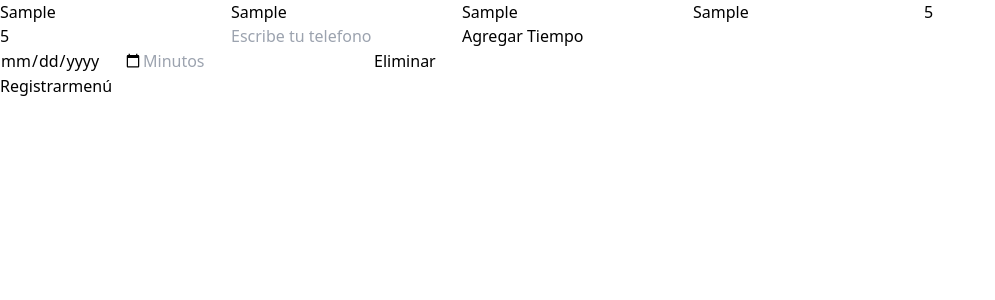
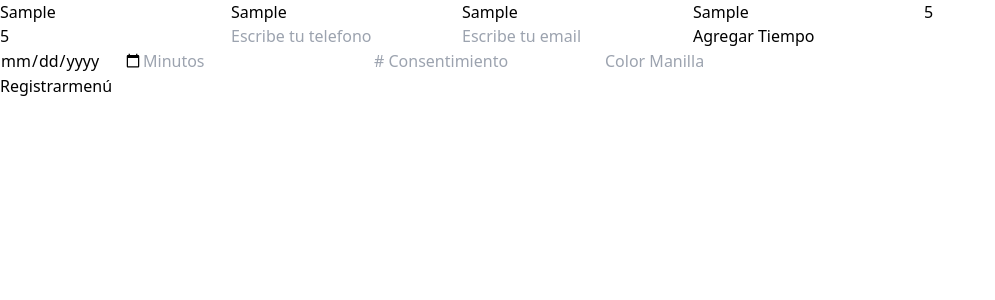
Before and after one commit to Santi-boop156165/frontend-control-tiempo, a React (Vite) app: page /registro in a window 1280 px wide. Both pictures are taken after typing "Sample", "Sample", "Sample", "Sample", "5", "5" into the empty fields and a click on the button "Agregar Tiempo". Shown: the top 300 px of the page, without its empty margins (0-995 px from the left). Built offline with nearby package versions, Linux system fonts and the light colour scheme.

Commit message:
[Fix] Cards Timing component

```diff
--- a/package.json
+++ b/package.json
@@ -16,7 +16,8 @@
     "react-dom": "^18.2.0",
     "react-hook-form": "^7.45.4",
     "react-hot-toast": "^2.4.1",
-    "react-router-dom": "^6.15.0"
+    "react-router-dom": "^6.15.0",
+    "zustand": "^4.4.1"
   },
   "devDependencies": {
     "@types/react": "^18.2.15",
--- a/src/components/Control_Tiempo.jsx
+++ b/src/components/Control_Tiempo.jsx
@@ -3,19 +3,21 @@ import { useEffect, useState } from "react";
 import { ApiGetUsers } from "../api/Api_get";
 import { ApiDeleteByUserId } from '../api/Api.delete';
 import TimerCard from './TimeCard';
-
+import Logo from '../assets/logo.svg';
 
 const Control_Tiempo = () => {
   const [data, setData] = useState([]);
 
-
+  console.log('Datos en localStorage antes de eliminar:', localStorage);
   const handleDelete = async (userId, userName) => {
     const confirmed = window.confirm(`¿Estás seguro de que deseas eliminar a ${userName}?`);
     if (confirmed) {
       try {
         await ApiDeleteByUserId(userId);
         setData((prevData) => prevData.filter(cliente => cliente.id !== userId));
-        localStorage.removeItem(`remainingTime_${userName}`);
+        localStorage.removeItem(`remainingTime_${userId}`);
+        localStorage.removeItem(`isRedBackground_${userId}`);
+         console.log('Datos en localStorage después de eliminar:', localStorage);
       } catch (error) {
         console.log(error);
       }
@@ -36,13 +38,21 @@ const Control_Tiempo = () => {
 
 
   return (
-    <div className="flex flex-wrap gap-4 p-6 ">
+    <div
+    style={{
+      backgroundImage: `url(${Logo})`,
+      backgroundSize: '600px 600px',
+      backgroundRepeat: 'no-repeat',
+      backgroundPosition: 'center'
+    }}
+     className="flex flex-wrap gap-4 p-6  bg-cover bg-no-repeat h-screen   ">
       {data.map((cliente) => (
         <div key={cliente.id} className="flex flex-col gap-2">
           <TimerCard
             id={cliente.id}
             name={`${cliente.first_name} ${cliente.second_name}`}
             minutes={cliente.control_tiempo[0].minutes_spent}
+            handleColor={cliente.control_tiempo[0].handleColor}
           />
           <button
            className=" transform transition-all duration-200 hover:-translate-y-1
--- a/src/components/Form.jsx
+++ b/src/components/Form.jsx
@@ -13,6 +13,15 @@ const Form = () => {
   const [controlTiempoFields, setControlTiempoFields] = useState([]);
   const [clientData, setClientData] = useState({});
   const { register, handleSubmit, setValue } = useForm();
+
+  const [addedControlFields, setAddedControlFields] = useState(false);
+
+  const handleAddControlFields = () => {
+    if (!addedControlFields) {
+      setControlTiempoFields([...controlTiempoFields, {}]);
+      setAddedControlFields(true);
+    }
+  };
 
   const onSubmit = async (data) => {
     try {
@@ -31,7 +40,7 @@ const Form = () => {
     } catch (error) {
       console.log(error + "ads");
       const dataError = error.response.data;
-      console.log(dataError);
+
 
       const keys = Object.keys(dataError);
       for (let i = 0; i < keys.length; i++) {
@@ -126,41 +135,52 @@ const Form = () => {
           placeholder="Escribe tu telefono"
           {...register("phone")}
         />
-
+        <input
+          className="w-full p-2 mb-4 border rounded"
+          type="email"
+          min="0"
+          autoComplete="off"
+          placeholder="Escribe tu email"
+          {...register("email")}
+        />
         <button
           type="button"
           className="flex flex-col"
-          onClick={() => {
-            setControlTiempoFields([...controlTiempoFields, {}]);
-          }}
+          onClick={handleAddControlFields}
         >
           Agregar Tiempo
         </button>
         {controlTiempoFields.map((control, index) => (
-          <div key={index} className="flex gap-2">
+          <div key={index} className="flex flex-col gap-2 mt-2 items-center justify-center">
             <input
               type="date"
-              className=" p-2 border border-gray-300 rounded-md shadow-sm focus:ring-blue-400 focus:border-blue-400"
+              className=" w-52 p-2 border border-gray-300 rounded-md shadow-sm focus:ring-blue-400 focus:border-blue-400"
               {...register(`control_tiempo[${index}].date`)}
               placeholder="Fecha"
             />
             <input
-            className=" w-24 border border-gray-300 rounded-md shadow-sm focus:ring-blue-400 focus:border-blue-400"
+              className=" w-52 p-2 border border-gray-300 rounded-md shadow-sm focus:ring-blue-400 focus:border-blue-400"
               type="number"
               min="0"
               placeholder="Minutos"
               {...register(`control_tiempo[${index}].minutes_spent`)}
             />
-            <button
-              type="button"
-              onClick={() => {
-                const newFields = [...controlTiempoFields];
-                newFields.splice(index, 1);
-                setControlTiempoFields(newFields);
-              }}
-            >
-              Eliminar
-            </button>
+            <input
+              className="w-52 p-2 border border-gray-300 rounded-md shadow-sm focus:ring-blue-400 focus:border-blue-400"
+              type="number"
+              min="0"
+              autoComplete="off"
+              placeholder="# Consentimiento"
+              {...register(`control_tiempo[${index}].consentNumber`)}
+            />
+             <input
+              className=" w-52 p-2 border border-gray-300 rounded-md shadow-sm focus:ring-blue-400 focus:border-blue-400"
+              type="text"
+              min="0"
+              autoComplete="off"
+              placeholder="Color Manilla"
+              {...register(`control_tiempo[${index}].handleColor`)}
+            />
           </div>
         ))}
         <div className="flex flex-col p-6 gap-4">
--- a/src/components/Grid.jsx
+++ b/src/components/Grid.jsx
@@ -85,6 +85,9 @@ const Grid = () => {
                   Teléfono
                 </th>
                 <th className="px-6 py-3 text-left text-sm font-medium">
+                  Email
+                </th>
+                <th className="px-6 py-3 text-left text-sm font-medium">
                   Ver control de tiempo
                 </th>
               </tr>
@@ -104,6 +107,9 @@ const Grid = () => {
                   </td>
                   <td className="px-6 py-4 whitespace-nowrap">
                     {cliente.phone}
+                  </td>
+                  <td className="px-6 py-4 whitespace-nowrap">
+                    {cliente.email}
                   </td>
                   <td className="px-6 py-4 whitespace-nowrap">
                    <NavLink to={`/control/${cliente.id}`}
--- a/src/components/Grid_Time.jsx
+++ b/src/components/Grid_Time.jsx
@@ -67,6 +67,9 @@ const ControlTiempoDetalle = () => {
             <p>
               <strong>Teléfono:</strong> {clienteDetalle.phone}
             </p>
+            <p>
+              <strong>Correo:</strong> {clienteDetalle.email}
+            </p>
           </section>
           <section>
             <h3 className="text-xl">Control de tiempo:</h3>
@@ -79,6 +82,12 @@ const ControlTiempoDetalle = () => {
                     </p>
                     <p>
                       <strong>Minutos:</strong> {item.minutes_spent}
+                    </p>
+                    <p>
+                      <strong>Color Manilla:</strong> {item.handleColor}
+                    </p>
+                    <p>
+                      <strong># Consentimiento</strong> {item.consentNumber}
                     </p>
                   </li>
                 ))}
--- a/src/components/TimeCard.jsx
+++ b/src/components/TimeCard.jsx
@@ -1,21 +1,23 @@
 import React, { useState, useEffect } from 'react';
 
 
-const TimerCard = ({ name, minutes }) => {
-    const initialRemainingTime = parseInt(localStorage.getItem(`remainingTime_${name}`)) || minutes * 60;
+
+const TimerCard = ({ name, minutes, handleColor, id }) => {
+  const initialRemainingTime = parseInt(localStorage.getItem(`remainingTime_${id}`)) || minutes * 60;
   const [remainingTime, setRemainingTime] = useState(initialRemainingTime);
   const [isRedBackground, setIsRedBackground] = useState(false);
+
   useEffect(() => {
     if (remainingTime > 1) {
       const timer = setTimeout(() => {
         setRemainingTime((prevTime) => {
           const newTime = prevTime - 1;
-            localStorage.setItem(`remainingTime_${name}`, newTime);
+          localStorage.setItem(`remainingTime_${id}`, newTime);
 
-            if (newTime === 20) {
+          if (newTime === 20 && !isRedBackground) {
             setIsRedBackground(true);
+            localStorage.setItem(`isRedBackground_${id}`, 'true');
           }
-
 
           return newTime;
         });
@@ -23,7 +25,14 @@ const TimerCard = ({ name, minutes }) => {
 
       return () => clearTimeout(timer);
     }
-    }, [remainingTime, name]);
+  }, [remainingTime, name, isRedBackground]);
+
+  useEffect(() => {
+    const storedIsRedBackground = localStorage.getItem(`isRedBackground_${id}`);
+    if (storedIsRedBackground === 'true') {
+      setIsRedBackground(true);
+    }
+  }, [name]);
 
   const formatTime = (seconds) => {
     const mins = Math.floor(seconds / 60);
@@ -36,6 +45,7 @@ const TimerCard = ({ name, minutes }) => {
   return (
     <div className={`p-4 border rounded-lg shadow-md ${cardBackgroundClass}`}>
       <p className="text-xl font-semibold">{name}</p>
+      <p className="text-xl font-semibold">Color de Manilla : {handleColor}</p>
       <p className="text-2xl mt-2">
         Minutos: {formatTime(remainingTime)}
       </p>
```
Also changed, not shown: src/assets/logo.svg (added), 1 other file (tests, documents, lock files or other folders). Lines whose indentation alone changed are shown as unchanged.
